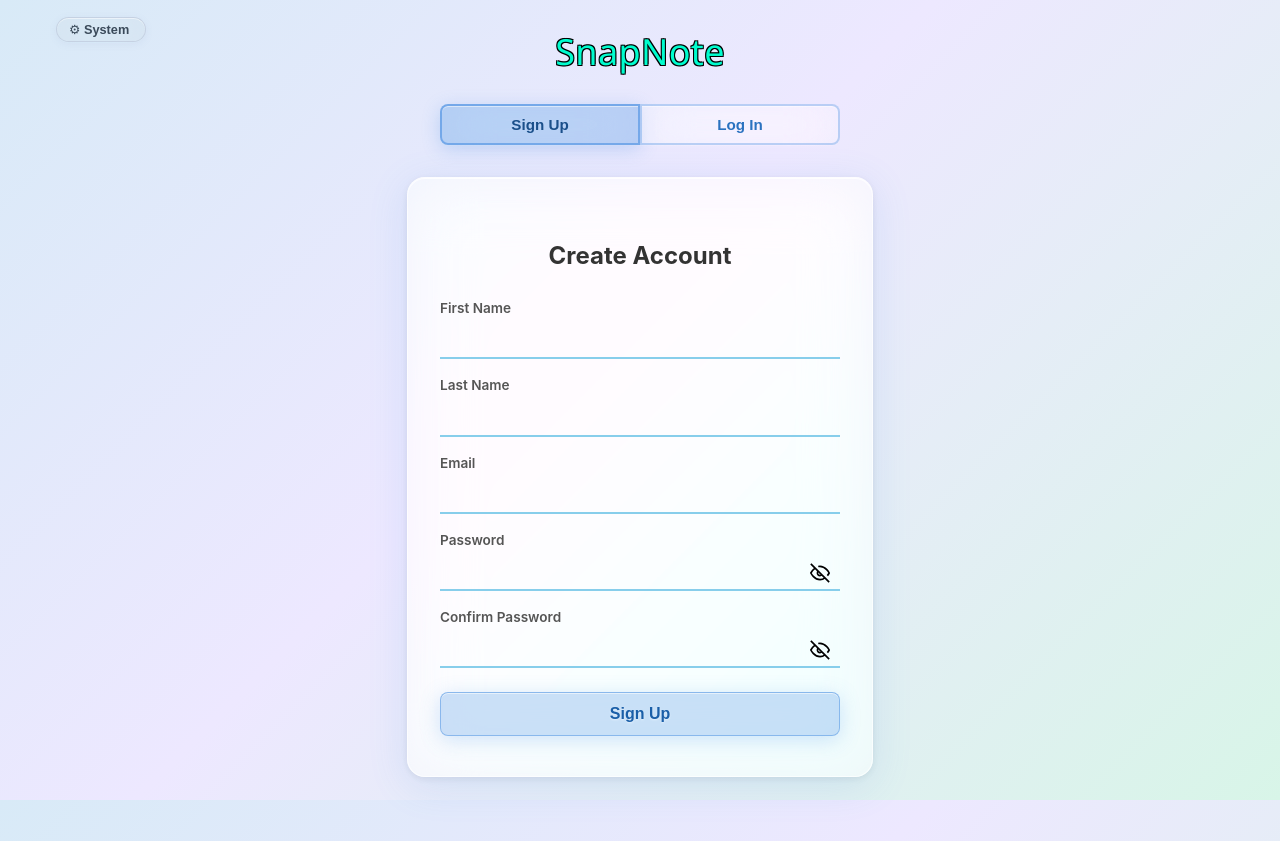
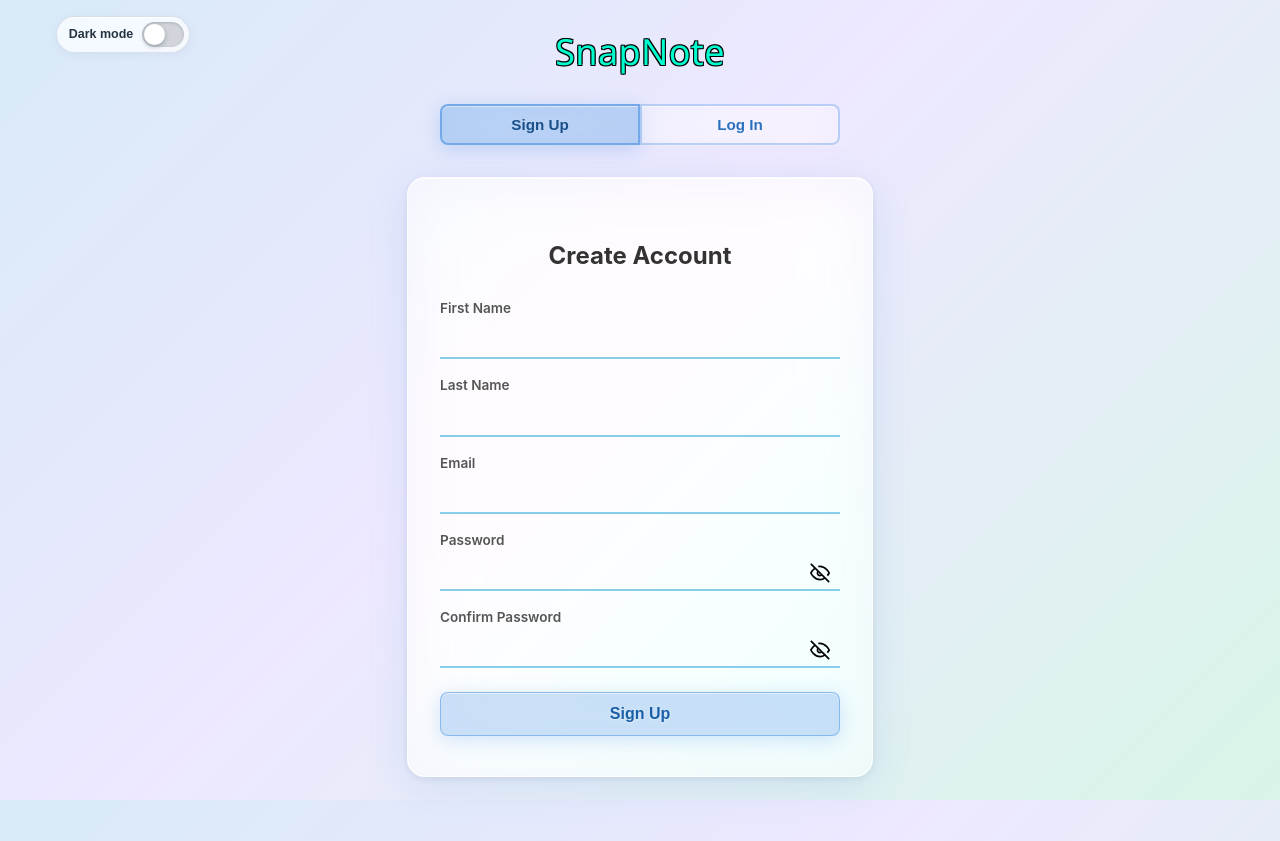
Before and after one commit to MM-BYC/MERNFINAL, a React (Vite) app in the folder thanosCompleted/frontend/: page / in a window 1280 px wide. Built offline with nearby package versions, Linux system fonts and the light colour scheme; no server answers.

Commit message:
feat: replace theme cycle with dark mode switch

```diff
--- a/thanosCompleted/frontend/src/App.css
+++ b/thanosCompleted/frontend/src/App.css
@@ -1088,27 +1088,60 @@ body {
 .theme-toggle {
   display: inline-flex;
   align-items: center;
-  gap: 0.3rem;
-  padding: 0.28rem 0.75rem;
-  border: 1.5px solid rgba(180, 190, 210, 0.5);
-  border-radius: 20px;
-  background: rgba(200, 205, 220, 0.22);
-  backdrop-filter: blur(20px) saturate(160%) brightness(1.05);
-  -webkit-backdrop-filter: blur(20px) saturate(160%) brightness(1.05);
-  font-size: 0.796rem;
+  gap: 0.55rem;
+  padding: 0.3rem 0.32rem 0.3rem 0.74rem;
+  border: 1px solid rgba(180, 190, 210, 0.45);
+  border-radius: 999px;
+  background: rgba(255, 255, 255, 0.72);
+  backdrop-filter: blur(16px) saturate(150%);
+  -webkit-backdrop-filter: blur(16px) saturate(150%);
+  font-size: 0.78rem;
   font-weight: 600;
-  color: #3a4a5a;
+  color: #253341;
   cursor: pointer;
-  min-width: 90px;
-  box-shadow: inset 0 1px 0 rgba(255,255,255,0.5), 0 2px 8px rgba(100,120,160,0.08);
+  box-shadow: 0 2px 8px rgba(100, 120, 160, 0.08), inset 0 1px 0 rgba(255, 255, 255, 0.7);
   transition: background 0.2s, border-color 0.2s, box-shadow 0.2s, color 0.2s;
 }
 
 .theme-toggle:hover {
-  background: rgba(200, 205, 220, 0.4);
-  border-color: rgba(26, 83, 92, 0.45);
-  color: #1a535c;
-  box-shadow: 0 4px 14px rgba(26,83,92,0.14), inset 0 1px 0 rgba(255,255,255,0.6);
+  border-color: rgba(48, 178, 91, 0.42);
+  box-shadow: 0 5px 16px rgba(48, 178, 91, 0.14), inset 0 1px 0 rgba(255, 255, 255, 0.78);
+}
+
+.theme-toggle-label {
+  line-height: 1;
+  white-space: nowrap;
+}
+
+.theme-switch {
+  position: relative;
+  width: 42px;
+  height: 25px;
+  border-radius: 999px;
+  background: #d1d5db;
+  box-shadow: inset 0 1px 3px rgba(0, 0, 0, 0.18);
+  transition: background 0.2s, box-shadow 0.2s;
+}
+
+.theme-switch-thumb {
+  position: absolute;
+  top: 2px;
+  left: 2px;
+  width: 21px;
+  height: 21px;
+  border-radius: 50%;
+  background: #ffffff;
+  box-shadow: 0 2px 5px rgba(15, 23, 42, 0.28);
+  transition: transform 0.22s ease;
+}
+
+.theme-toggle[aria-checked="true"] .theme-switch {
+  background: #34c759;
+  box-shadow: inset 0 1px 3px rgba(15, 80, 35, 0.24);
+}
+
+.theme-toggle[aria-checked="true"] .theme-switch-thumb {
+  transform: translateX(17px);
 }
 
 /* ===================== DARK MODE ===================== */
@@ -1203,17 +1236,15 @@ body {
 }
 
 [data-theme="dark"] .theme-toggle {
-  background: rgba(30, 30, 55, 0.45);
-  border-color: rgba(80, 80, 130, 0.4);
-  color: #8080a8;
-  box-shadow: inset 0 1px 0 rgba(255,255,255,0.05);
+  background: rgba(22, 22, 40, 0.78);
+  border-color: rgba(52, 199, 89, 0.42);
+  color: #e2e8f0;
+  box-shadow: 0 4px 14px rgba(52, 199, 89, 0.12), inset 0 1px 0 rgba(255, 255, 255, 0.06);
 }
 
 [data-theme="dark"] .theme-toggle:hover {
-  background: rgba(40, 40, 75, 0.6);
-  border-color: rgba(78, 205, 196, 0.5);
-  color: #4ecdc4;
-  box-shadow: 0 4px 14px rgba(78,205,196,0.12), inset 0 1px 0 rgba(255,255,255,0.07);
+  border-color: rgba(52, 199, 89, 0.7);
+  box-shadow: 0 6px 18px rgba(52, 199, 89, 0.2), inset 0 1px 0 rgba(255, 255, 255, 0.08);
 }
 
 [data-theme="dark"] .container {
--- a/thanosCompleted/frontend/src/components/ThemeToggle.jsx
+++ b/thanosCompleted/frontend/src/components/ThemeToggle.jsx
@@ -1,37 +1,33 @@
 import { useState, useEffect } from "react";
 
-const THEMES = ['light', 'dark', 'system'];
-const THEME_ICONS = { light: '☀', dark: '🌙', system: '⚙' };
-
 function ThemeToggle() {
-  const [theme, setTheme] = useState(
-    () => localStorage.getItem('snapnote-theme') || 'system'
+  const [darkMode, setDarkMode] = useState(
+    () => localStorage.getItem("snapnote-theme") === "dark"
   );
 
-  const cycleTheme = () => {
-    setTheme(prev => {
-      const next = THEMES[(THEMES.indexOf(prev) + 1) % THEMES.length];
-      localStorage.setItem('snapnote-theme', next);
-      return next;
-    });
+  const toggleDarkMode = () => {
+    setDarkMode((enabled) => !enabled);
   };
 
   useEffect(() => {
-    const root = document.documentElement;
-    if (theme === 'system') {
-      const mq = window.matchMedia('(prefers-color-scheme: dark)');
-      root.setAttribute('data-theme', mq.matches ? 'dark' : 'light');
-      const handler = (e) => root.setAttribute('data-theme', e.matches ? 'dark' : 'light');
-      mq.addEventListener('change', handler);
-      return () => mq.removeEventListener('change', handler);
-    } else {
-      root.setAttribute('data-theme', theme);
-    }
-  }, [theme]);
+    const theme = darkMode ? "dark" : "light";
+    document.documentElement.setAttribute("data-theme", theme);
+    localStorage.setItem("snapnote-theme", theme);
+  }, [darkMode]);
 
   return (
-    <button className="theme-toggle" onClick={cycleTheme} title={`Theme: ${theme}`}>
-      {THEME_ICONS[theme]} {theme.charAt(0).toUpperCase() + theme.slice(1)}
+    <button
+      type="button"
+      className="theme-toggle"
+      role="switch"
+      aria-checked={darkMode}
+      onClick={toggleDarkMode}
+      title="Dark mode"
+    >
+      <span className="theme-toggle-label">Dark mode</span>
+      <span className="theme-switch" aria-hidden="true">
+        <span className="theme-switch-thumb" />
+      </span>
     </button>
   );
 }
--- a/thanosCompleted/frontend/src/components/Tutorial.jsx
+++ b/thanosCompleted/frontend/src/components/Tutorial.jsx
@@ -5,7 +5,7 @@ const STEPS = [
   {
     query: () => document.querySelector(".theme-toggle"),
     title: "Theme",
-    text: "Click to cycle the theme: Light → System → Dark",
+    text: "Slide Dark mode on or off",
   },
   {
     query: () => document.querySelector(".new-note-btn"),
```
